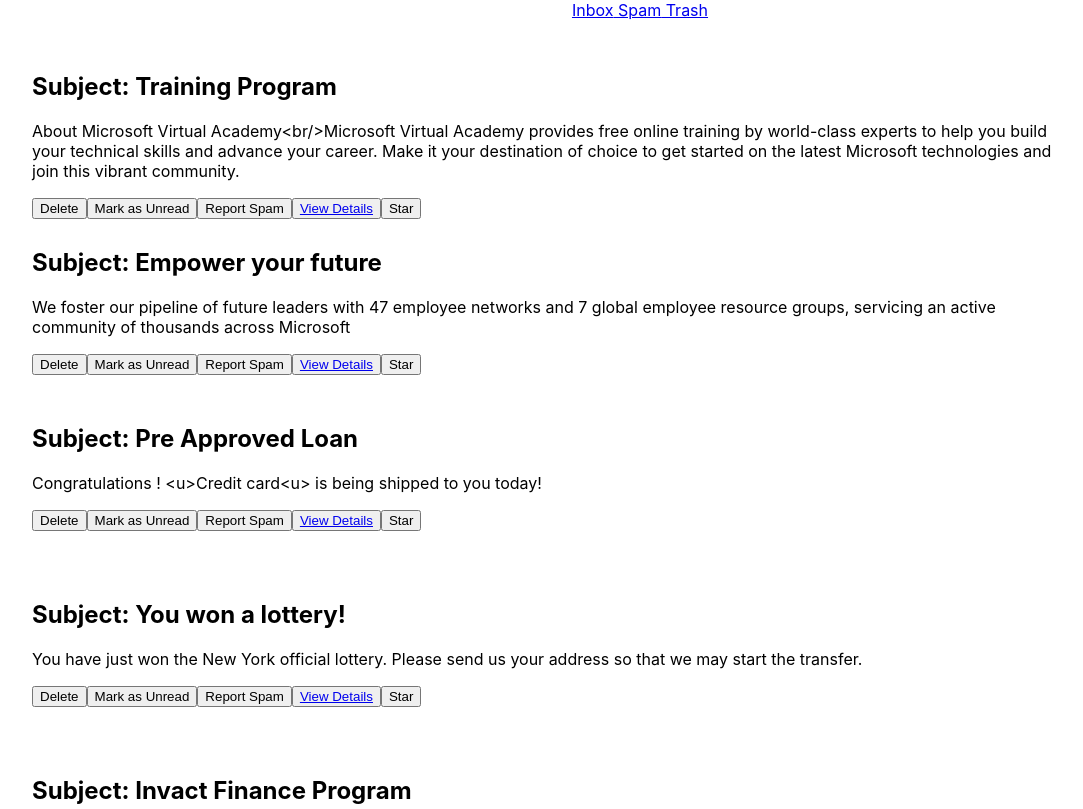
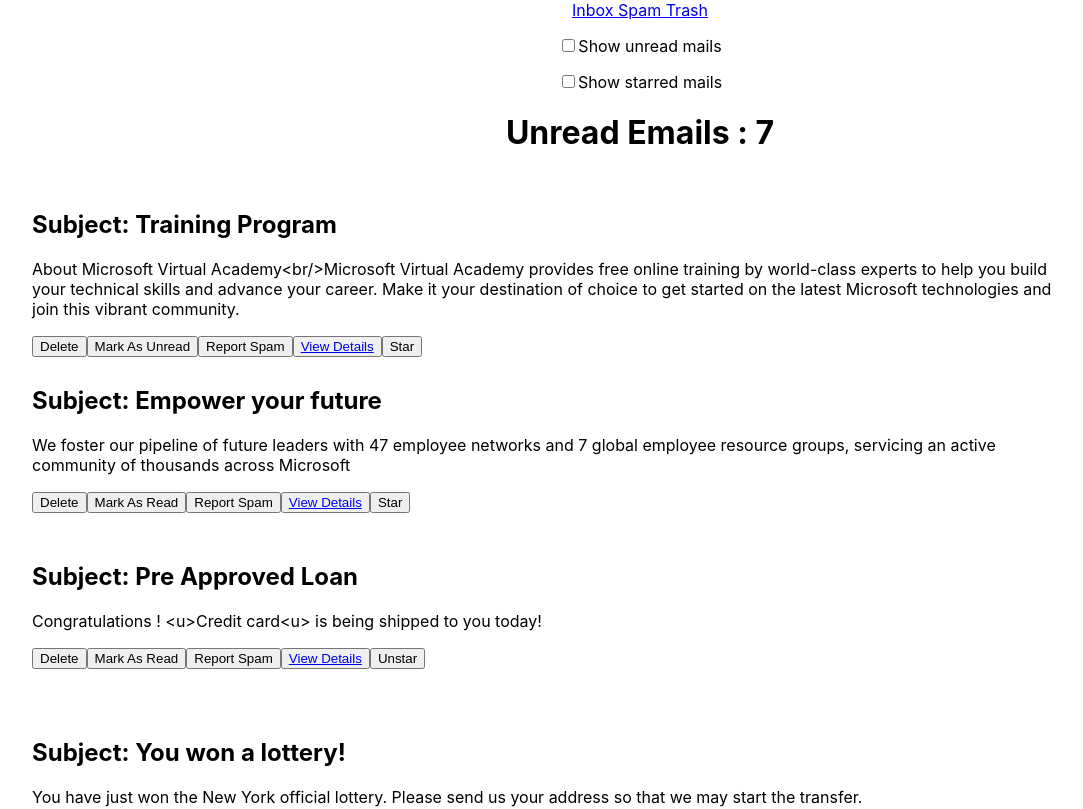
Before and after one commit to Programmer-Sourav/emailusereducer, a React (Create React App) app: page / in a window 1280 px wide. Shown: the top 809 px of the page, without its empty margins (0-1083 px from the left). Built offline with nearby package versions, Linux system fonts and the light colour scheme.

Commit message:
fix: repeat practice

```diff
--- a/src/components/EmailCard.jsx
+++ b/src/components/EmailCard.jsx
@@ -31,10 +31,10 @@
          <p>{data.content}</p>
          <div>
             <button onClick={()=>{deleteEmail(data)}}>Delete</button>
-            <button onClick={()=>{markAsUnread(data.mId)}}>Mark as Unread</button>
+            <button onClick={()=>{markAsUnread(data.mId)}}>{data.unread ? "Mark As Read" : "Mark As Unread"}</button>
             <button onClick={()=>{reportSpam(data)}}>Report Spam</button>
             <button> <Link to={`/details/${data.mId}`}>View Details</Link></button>
-            <button onClick={()=>{starEmail(data.mId)}}>Star </button>
+            <button onClick={()=>{starEmail(data.mId)}}>{!data.isStarred ? "Star" : "Unstar"}</button>
          </div>
         </div>
     )
--- a/src/pages/Home.jsx
+++ b/src/pages/Home.jsx
@@ -1,13 +1,41 @@
-import { useContext } from "react"
+import { useContext, useState } from "react"
 import { EmailContext } from "../context/EmailContext"
 import EmailCard from "../components/EmailCard"
+import { ACTION_TYPES } from "../reducer/EmailReducer"
 
 export default function Home(){
 
-    const { inboxState } = useContext(EmailContext)
+    const { inboxState, dispatch } = useContext(EmailContext)
+
+    const readCount = inboxState.reduce((acc, currentInboxItem)=>(acc+!currentInboxItem.unread),0)
+    const [isStarChecked, setIsStarChecked] = useState(false)
+    const [isUnreadChecked, setIsUnreadChecked] = useState(false)
+
+
+    const handleStarredEmailChange = (event) =>{
+           setIsStarChecked(event.target.checked)
+           console.log(isStarChecked)
+           dispatch({type: ACTION_TYPES.SHOW_STARRED, payload: event.target.checked})
+    }
+
+    const handleUnreadEmailChange = (event) =>{
+           setIsUnreadChecked(event.target.checked)
+           console.log(isUnreadChecked)
+            dispatch({type: ACTION_TYPES.SHOW_UNREAD, payload: event.target.checked})
+
+    }
 
     return(
         <div>
+         <p> <label>
+          <input type="checkbox" checked={isUnreadChecked} onChange={handleUnreadEmailChange}/>
+          Show unread mails
+          </label> </p>
+          <label>
+          <input type="checkbox" checked={isStarChecked} onChange={handleStarredEmailChange}/>
+          Show starred mails
+          </label>
+          <h1>Unread Emails : {inboxState.length-readCount}</h1>
           {
             inboxState.map((mail)=>(
                 <EmailCard data={mail}/>
--- a/src/reducer/EmailReducer.jsx
+++ b/src/reducer/EmailReducer.jsx
@@ -9,7 +9,9 @@
     DELETE: "DELETE",
     REPORT: "REPORT",
     READ_UNREAD: "READ_UNREAD",
-    INITIZLIZE: "INITIALIZE"
+    INITIZLIZE: "INITIALIZE",
+    SHOW_UNREAD: "SHOW_UNREAD",
+    SHOW_STARRED: "SHOW_STARRED"
 }
 
 export default function EmailReducer(state, action) {
@@ -21,12 +23,18 @@
     return {...state, inbox: state.inbox.filter((stateItem)=>stateItem.mId!==action.payload.mId),
                       spam:  [...state.spam, action.payload]}
     case ACTION_TYPES.STAR_UNSTAR:
-    console.log(state, state.inbox, action.payload)
-    return {...state, inbox: state.inbox.map((stateItem)=>stateItem.mId===action.payload ? {...stateItem, isStarred : !stateItem.isStarred} : stateItem)}
+    console.log(state, state.inbox, action.payload, action.payload.match(/\d+/)[0])
+    return {...state, inbox: [...state.inbox].map((stateItem)=>stateItem.mId.match(/\d+/)[0]===action.payload.match(/\d+/)[0] ? {...stateItem, isStarred : !stateItem.isStarred} : stateItem)}
     case ACTION_TYPES.READ_UNREAD:
     console.log(state, state.inbox, action.payload)
-    return {...state, inbox: state.inbox.map((stateItem)=>stateItem.mId===action.payload? {...stateItem, unread: !stateItem.unread} : stateItem)}
+    return {...state, inbox: state.inbox.map((stateItem)=>stateItem.mId.toString()===action.payload.toString()? {...stateItem, unread: !stateItem.unread} : stateItem)}
     case ACTION_TYPES.INITIZLIZE:
     return {...state, inbox: action.payload}
+    case ACTION_TYPES.SHOW_UNREAD:
+    return{...state, inbox: state.inbox.filter((stateItem)=>stateItem.unread)}
+    case ACTION_TYPES.SHOW_STARRED:
+    return {...state, inbox: state.inbox.filter((stateItem)=>stateItem.isStarred)}
+    default:
+    return state
    }
 }
```
